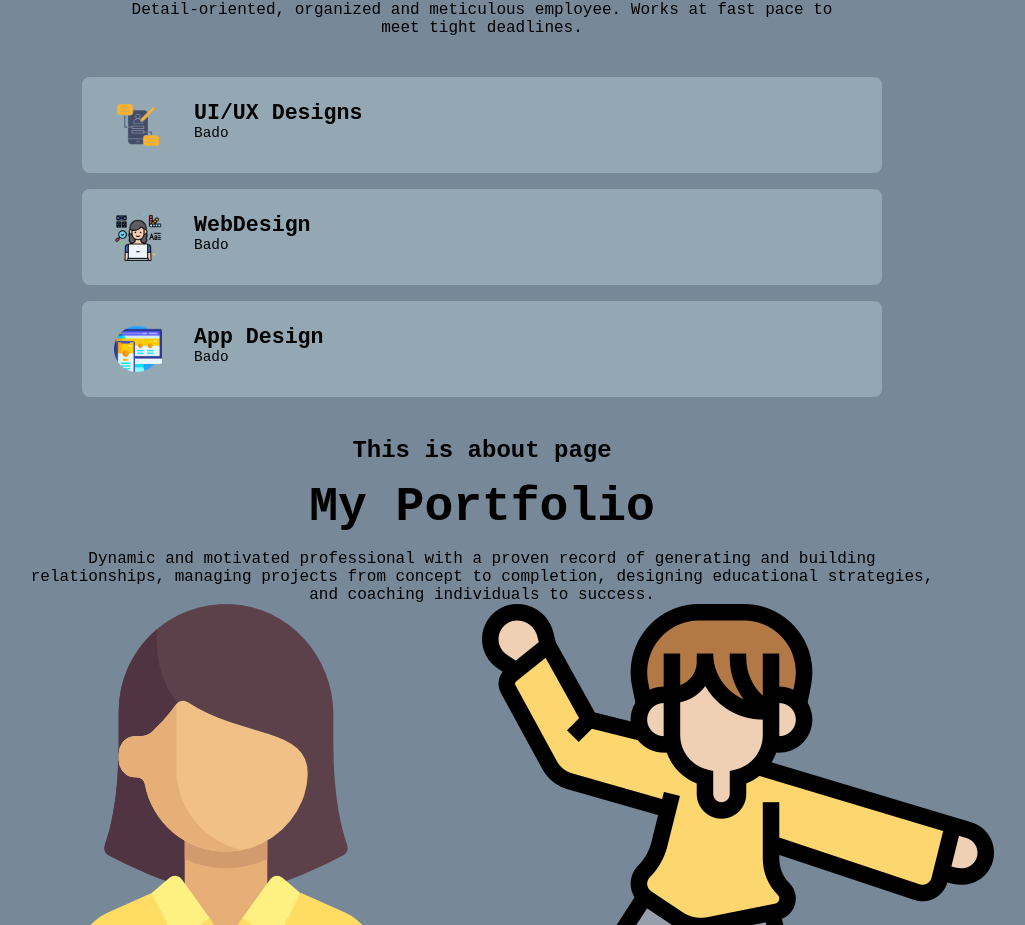
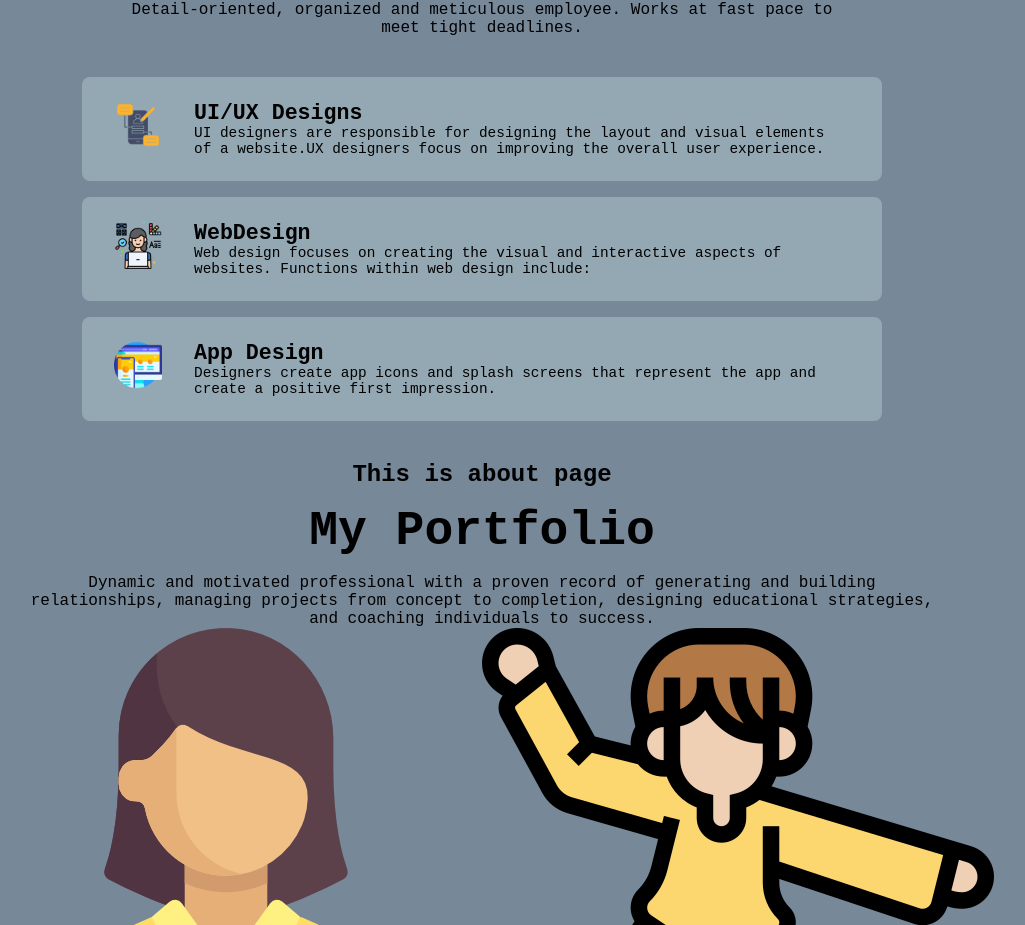
Before and after one commit to ReicaD/DianeB-CodeCanvas, a React (Create React App) app in the folder client/: page / in a window 1280 px wide. Shown: the part 1037-1962 px from the top of the page, without its empty margins (158-1183 px from the left). Built offline with nearby package versions, Linux system fonts and the light colour scheme.

Commit message:
added changes on skills

```diff
--- a/client/src/components/Skills/skills.js
+++ b/client/src/components/Skills/skills.js
@@ -15,25 +15,35 @@ function skills() {
       </span>
       <div className="skillBars">
         <div className="skillBar">
-        <img src={UIDesign} alt="UIDesign" className="skillBarImg" />
+          <img src={UIDesign} alt="UIDesign" className="skillBarImg" />
           {/* <img src="" alt="" className="" /> */}
           <div className="skillBarText">
             <h2>UI/UX Designs</h2>
-            <p>Bado</p>
+            <p>
+              UI designers are responsible for designing the layout and visual
+              elements of a website.UX designers focus on improving the overall
+              user experience.
+            </p>
           </div>
         </div>
         <div className="skillBar">
           <img src={WebDesign} alt="WebDesign" className="skillBarImg" />
           <div className="skillBarText">
             <h2>WebDesign</h2>
-            <p>Bado</p>
+            <p>
+              Web design focuses on creating the visual and interactive aspects
+              of websites. Functions within web design include:
+            </p>
           </div>
         </div>
         <div className="skillBar">
           <img src={AppDesign} alt="AppDesign" className="skillBarImg" />
           <div className="skillBarText">
             <h2> App Design</h2>
-            <p>Bado</p>
+            <p>
+              Designers create app icons and splash screens that represent the
+              app and create a positive first impression.
+            </p>
           </div>
         </div>
       </div>
```
Also changed, not shown: client/src/Container.js (added, +12 -0 lines), client/src/components/Intro/HeroUI.js (added, +30 -0 lines), client/src/components/Navbar/Nav.js (added, +40 -0 lines), 1 other file (tests, documents, lock files or other folders).
